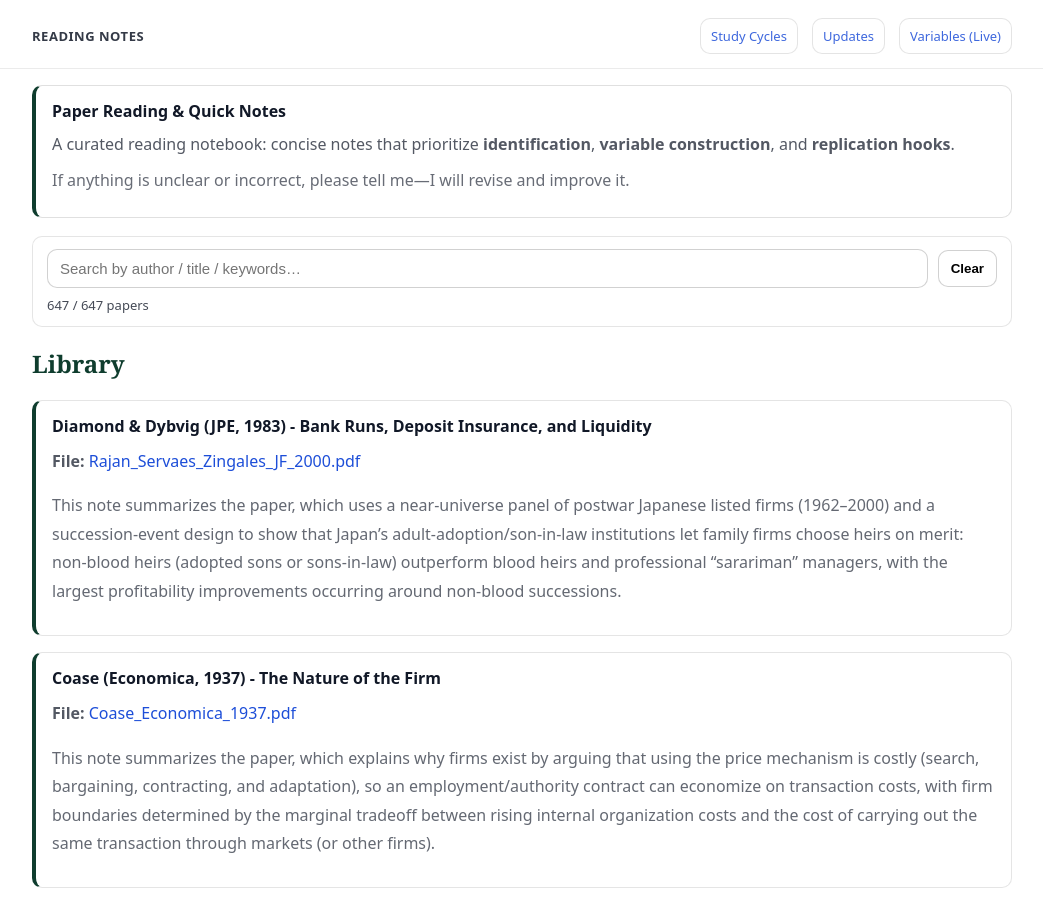
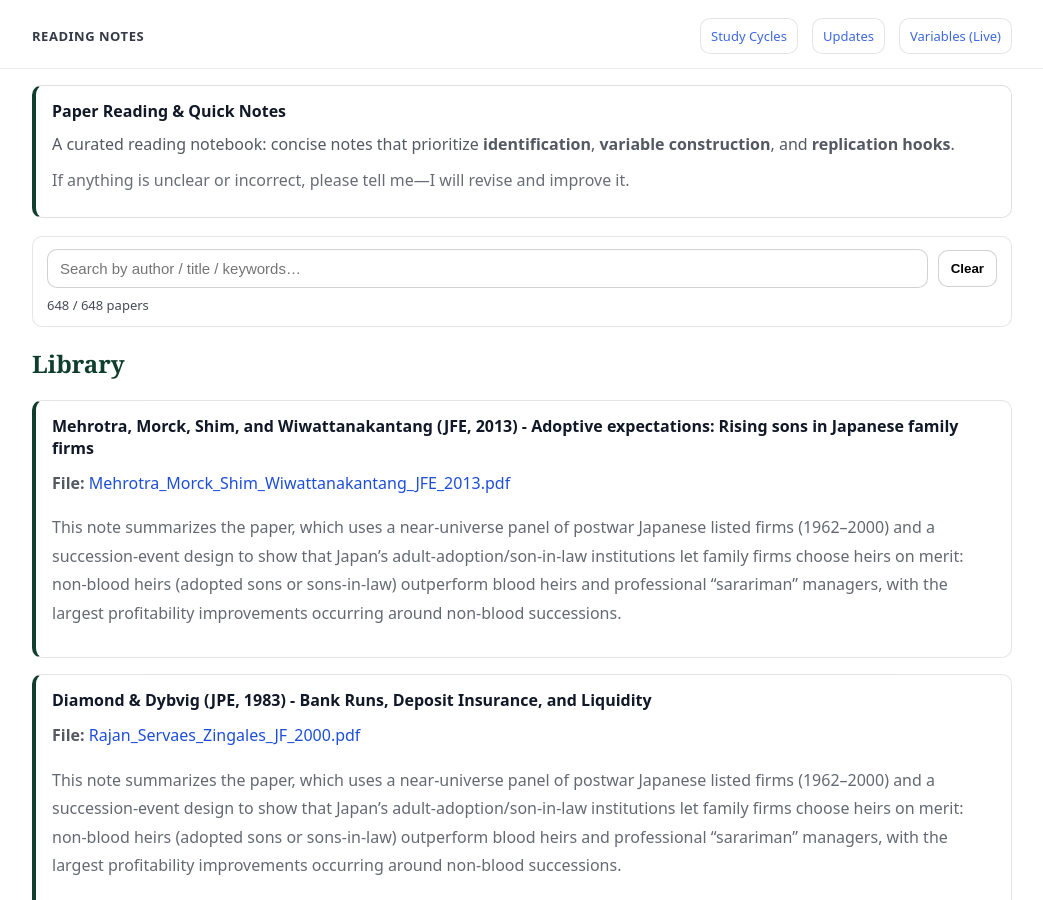
Before and after one commit to yaxinzn/study-archive, a Jekyll site: the page built from reading/index.md, in a window 1280 px wide and 900 px high. Shown: the whole window, without its empty margins (118-1161 px from the left). Built offline with Jekyll 4.4.1, drawn with Linux system fonts in a browser that asks for light colours.

Commit message:
Reading: add/update Mehrotra_Morck_Shim_Wiwattanakantang_JFE_2013.pdf

```diff
--- a/_data/reading.yml
+++ b/_data/reading.yml
@@ -1,3 +1,7 @@
+- title: "Mehrotra, Morck, Shim, and Wiwattanakantang (JFE, 2013) - Adoptive expectations: Rising sons in Japanese family firms"
+  file: "Mehrotra_Morck_Shim_Wiwattanakantang_JFE_2013.pdf"
+  desc: "This note summarizes the paper, which uses a near-universe panel of postwar Japanese listed firms (1962–2000) and a succession-event design to show that Japan’s adult-adoption/son-in-law institutions let family firms choose heirs on merit: non-blood heirs (adopted sons or sons-in-law) outperform blood heirs and professional “sarariman” managers, with the largest profitability improvements occurring around non-blood successions."
+
 - title: "Diamond & Dybvig (JPE, 1983) - Bank Runs, Deposit Insurance, and Liquidity"
   file: "Rajan_Servaes_Zingales_JF_2000.pdf"
   desc: "This note summarizes the paper, which uses a near-universe panel of postwar Japanese listed firms (1962–2000) and a succession-event design to show that Japan’s adult-adoption/son-in-law institutions let family firms choose heirs on merit: non-blood heirs (adopted sons or sons-in-law) outperform blood heirs and professional “sarariman” managers, with the largest profitability improvements occurring around non-blood successions."
```
Also changed, not shown: 1 other file.
